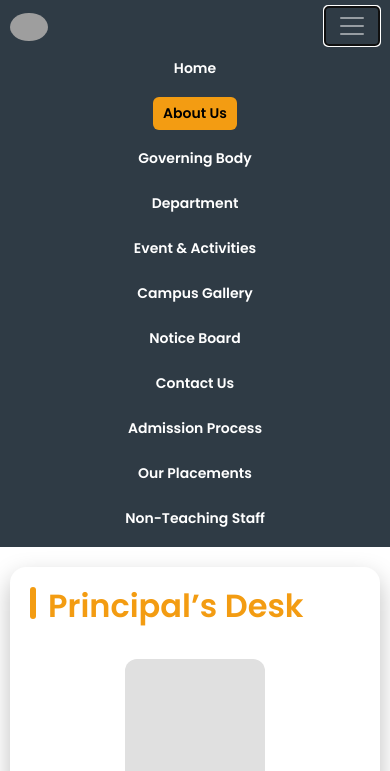
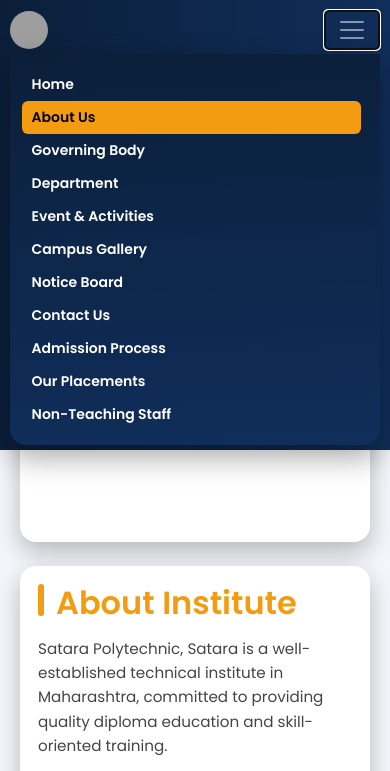
Before and after one commit to addi4109/sps, a plain HTML site: page sps/sps/aboutus.html in a window 390 px wide. Both pictures are taken after a click on the button 352 px from the left and 25 px from the top of the page. Shown: the top 771 px of the page. Drawn offline with nearby package versions, Linux system fonts and the light colour scheme; grey boxes are pictures that could not be loaded.

Commit message:
Update aboutus.html

```diff
--- a/sps/sps/aboutus.html
+++ b/sps/sps/aboutus.html
@@ -12,8 +12,6 @@
 
 <!-- Bootstrap 4 -->
 <link href="https://stackpath.bootstrapcdn.com/bootstrap/4.4.1/css/bootstrap.min.css" rel="stylesheet">
-<script src="https://code.jquery.com/jquery-3.4.1.slim.min.js"></script>
-<script src="https://stackpath.bootstrapcdn.com/bootstrap/4.4.1/js/bootstrap.bundle.min.js"></script>
 
 <style>
 /* ===============================
@@ -26,16 +24,22 @@
   font-family:'Poppins',sans-serif;
 }
 
+body{
+  background:#f4f6fb;
+  overflow-x:hidden;
+}
+
 /* ===============================
-   NAVBAR
+   NAVBAR (FROM HOME PAGE)
    =============================== */
 .navbar{
-  background:#2f3b45;
-  padding:0.35rem 0.6rem;
+  background:linear-gradient(90deg, #0b1f3a, #102e5a);
+  padding:.35rem .6rem;
 }
 
 .navbar-brand img{
   width:38px;
+  height:38px;
   border-radius:50%;
 }
 
@@ -45,14 +49,14 @@
 
 .navbar-nav .nav-item{
   margin-right:7px;
+  font-size:14px;
 }
 
 .navbar-dark .navbar-nav .nav-link{
   color:#fff !important;
   font-weight:600;
   padding:6px 10px;
-  font-size:14px;
-  transition:all 0.3s ease;
+  transition:.3s;
 }
 
 .navbar-dark .navbar-nav .nav-link:hover,
@@ -62,18 +66,33 @@
   border-radius:6px;
 }
 
-/* Mobile menu */
-@media(max-width:767px){
+/* MOBILE NAVBAR */
+@media (max-width: 767px){
+  .navbar-collapse{
+    background: linear-gradient(
+      to bottom,
+      rgba(11,31,58,0.96),
+      rgba(16,46,90,0.96)
+    );
+    padding:14px 12px;
+    border-radius:0 0 16px 16px;
+    box-shadow:0 12px 30px rgba(0,0,0,0.35);
+  }
+
   .navbar-nav{
     margin-left:0;
     width:100%;
-    text-align:center;
   }
-  .navbar-nav .nav-item{
-    margin:6px 0;
+
+  .navbar-nav .nav-link{
+    width:100%;
+    text-align:left;
+    padding:12px 16px;
+    border-radius:10px;
   }
-  .navbar-nav .nav-link{
-    display:inline-block;
+
+  .navbar-nav .nav-link:not(.active):hover{
+    background:rgba(255,255,255,0.08);
   }
 }
 
@@ -82,15 +101,15 @@
    =============================== */
 .page{
   min-height:calc(100vh - 56px);
-  overflow-x:hidden;
+  padding-top:80px;
   display:flex;
   justify-content:center;
-  align-items:center;
 }
 
 .content-wrapper{
   width:100%;
   max-width:1100px;
+  padding:20px;
 }
 
 /* PRINCIPAL DESK */
@@ -100,7 +119,6 @@
   padding:20px;
   box-shadow:0 10px 25px rgba(0,0,0,0.25);
   margin-bottom:24px;
-
   display:grid;
   grid-template-columns:180px 1fr;
   gap:20px;
@@ -186,10 +204,18 @@
 
 /* MOBILE */
 @media(max-width:900px){
-  .page{padding:20px 10px;align-items:flex-start;}
-  .principal-box{grid-template-columns:1fr;text-align:center;}
-  .principal-photo{margin:0 auto;width:140px;height:140px;}
-  .box-container{grid-template-columns:1fr;}
+  .principal-box{
+    grid-template-columns:1fr;
+    text-align:center;
+  }
+  .principal-photo{
+    margin:0 auto;
+    width:140px;
+    height:140px;
+  }
+  .box-container{
+    grid-template-columns:1fr;
+  }
 }
 
 /* ANIMATIONS */
@@ -213,16 +239,17 @@
 
 <body>
 
-<nav class="navbar navbar-expand-md navbar-dark">
+<!-- NAVBAR -->
+<nav class="navbar navbar-expand-md navbar-dark fixed-top">
   <a class="navbar-brand" href="index.html">
     <img src="https://i.ibb.co/RkDs4pfs/download.jpg">
   </a>
 
-  <button class="navbar-toggler" data-toggle="collapse" data-target="#navbarNav">
+  <button class="navbar-toggler" data-toggle="collapse" data-target="#nav">
     <span class="navbar-toggler-icon"></span>
   </button>
 
-  <div class="collapse navbar-collapse" id="navbarNav">
+  <div class="collapse navbar-collapse" id="nav">
     <ul class="navbar-nav">
       <li class="nav-item"><a class="nav-link" href="index.html">Home</a></li>
       <li class="nav-item"><a class="nav-link active" href="aboutus.html">About Us</a></li>
@@ -239,6 +266,7 @@
   </div>
 </nav>
 
+<!-- PAGE CONTENT -->
 <div class="page">
   <div class="content-wrapper">
 
@@ -287,6 +315,9 @@
   </div>
 </div>
 
+<!-- JS -->
+<script src="https://code.jquery.com/jquery-3.4.1.slim.min.js"></script>
+<script src="https://stackpath.bootstrapcdn.com/bootstrap/4.4.1/js/bootstrap.bundle.min.js"></script>
 
 </body>
 </html>
```
